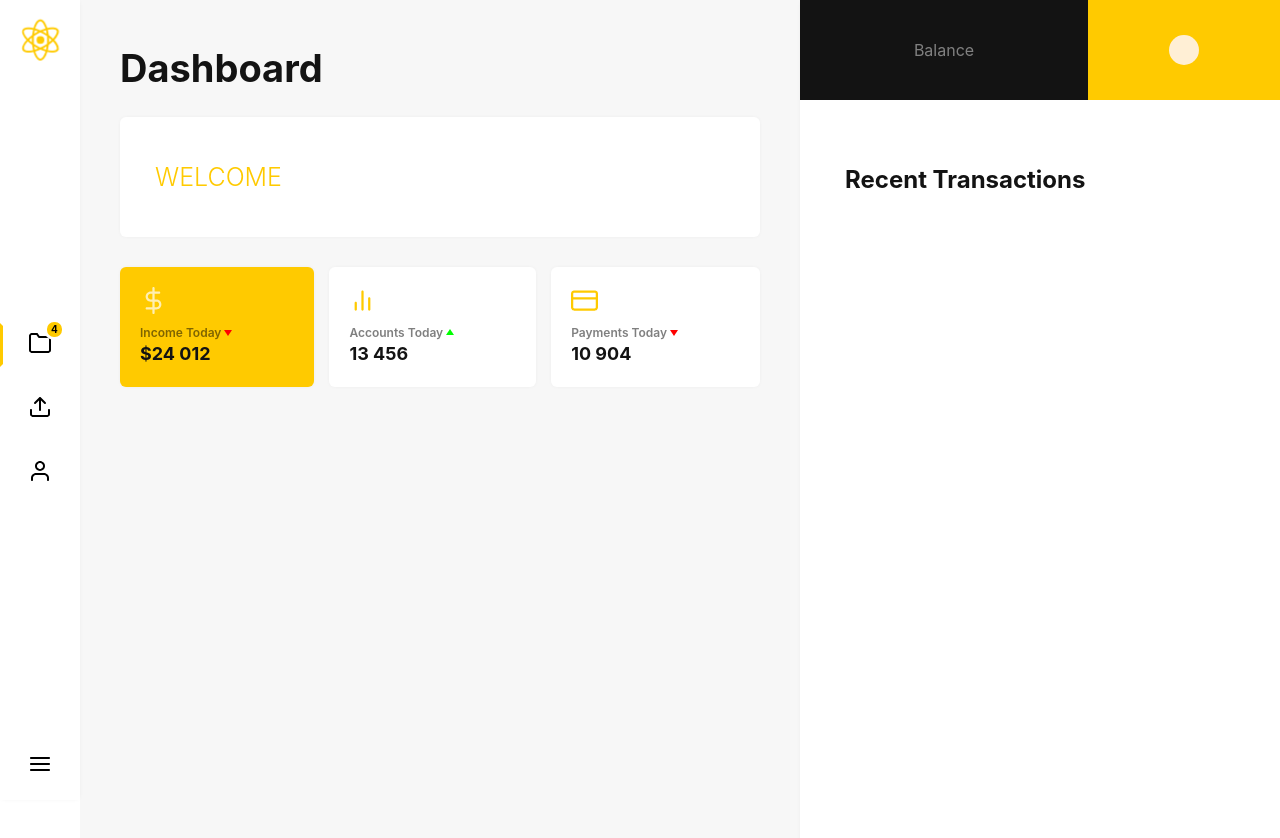
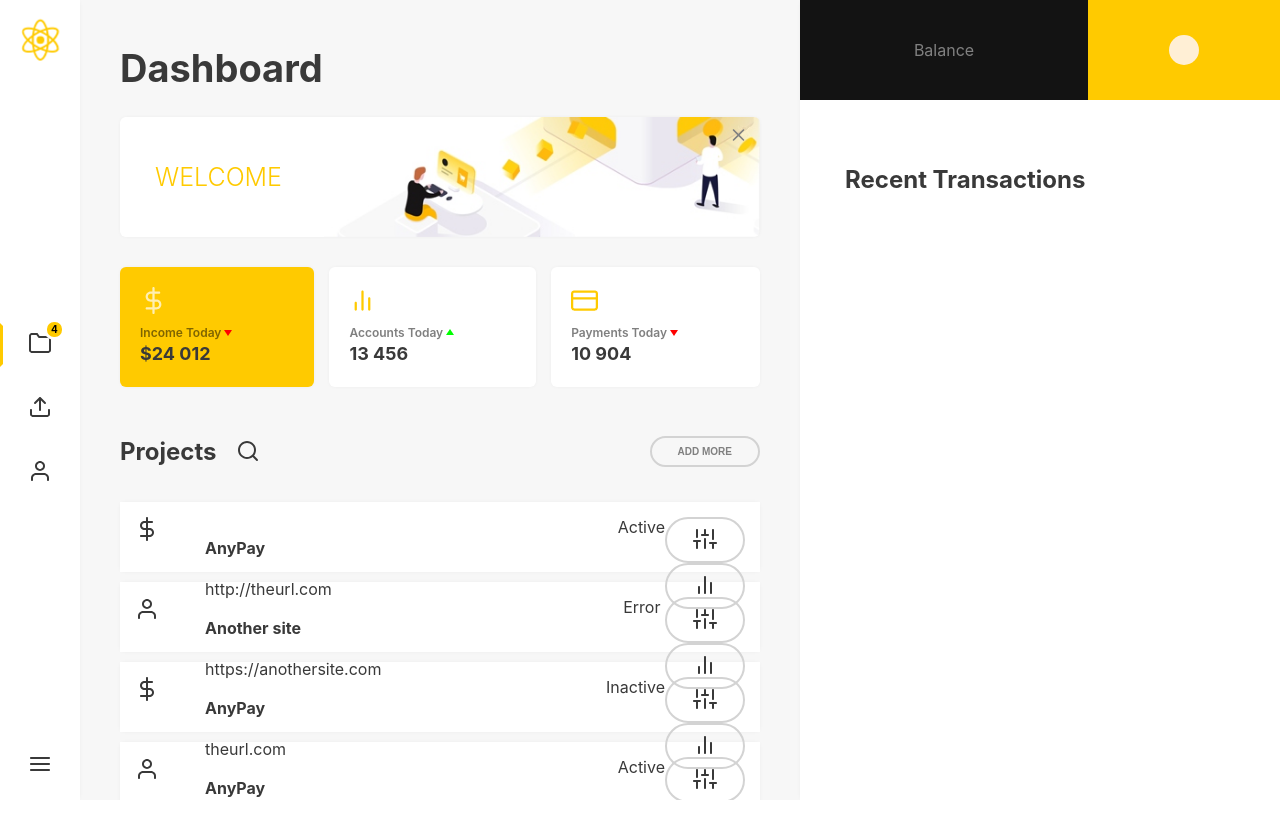
Before and after one commit to nikek/anypay-design, a React (Create React App) app: page / in a window 1280 px wide. Shown: the top 838 px of the page. After the commit the page ends 800 px from the top, so only its background shows below. Built offline with nearby package versions, Linux system fonts and the light colour scheme.

Commit message:
[main] welcome bg and main projects

```diff
--- a/src/App.css
+++ b/src/App.css
@@ -11,7 +11,8 @@
   grid-template-areas: "nav main panel";
   grid-template-columns: 80px 6fr 4fr;
 
-  color: #131313;
+  color: #393939;
+  fill: #393939;
 }
 
 .nav {
@@ -103,12 +104,14 @@
   }
 }
 
+.project-list li,
 .card-shadow,
 .card {
   box-shadow: 0 0 5px -2px rgba(0, 0, 0, 0.1);
 }
 
 .card {
+  position: relative;
   display: grid;
   padding: 20px;
 
@@ -129,6 +132,59 @@
 .card output {
   font-size: 18px;
   font-weight: 700;
+}
+.welcome-background {
+  background-image: url("images/welcome-bg.jpg");
+  background-repeat: no-repeat;
+  background-position: right;
+  background-size: contain;
+}
+.card .close-x {
+  position: absolute;
+  fill: gray;
+  height: 20px;
+  top: 8px;
+  right: 8px;
+}
+
+.section-header {
+  display: flex;
+  align-items: center;
+}
+.section-header h2 {
+  padding-right: 20px;
+}
+.header-right {
+  flex: 1;
+  text-align: right;
+}
+
+.project-list {
+  list-style: none;
+  padding: 0;
+}
+.project-list li {
+  display: grid;
+  grid-template-columns: 70px 10fr 1fr 1fr;
+  height: 70px;
+  width: 100%;
+  background: white;
+  padding: 15px;
+  margin-bottom: 10px;
+}
+
+button {
+  border: 2px solid lightgray;
+  color: gray;
+  padding: 8px 26px;
+  border-radius: 30px;
+  text-transform: uppercase;
+  font-size: 10px;
+  font-weight: 700;
+  background-color: transparent;
+}
+button:hover {
+  background-color: white;
 }
 
 .card-row {
--- a/src/App.js
+++ b/src/App.js
@@ -1,9 +1,133 @@
 import React, { Component } from "react";
 import Nav from "./components/Nav.js";
 import "./App.css";
-import { ReactComponent as DollarSign } from "./SVG/dollar-sign.svg";
-import { ReactComponent as CreditCard } from "./SVG/credit-card.svg";
-import { ReactComponent as BarChart } from "./SVG/bar-chart.svg";
+import { ReactComponent as DollarSignIcon } from "./SVG/dollar-sign.svg";
+import { ReactComponent as CreditCardIcon } from "./SVG/credit-card.svg";
+import { ReactComponent as BarChartIcon } from "./SVG/bar-chart.svg";
+import { ReactComponent as XIcon } from "./SVG/x.svg";
+import { ReactComponent as SearchIcon } from "./SVG/search.svg";
+import { ReactComponent as SettingsIcon } from "./SVG/sliders.svg";
+import { ReactComponent as UserIcon } from "./SVG/user.svg";
+
+function WelcomeCard() {
+  return (
+    <div className="card-row">
+      <div className="card welcome-background">
+        <span className="welcome-text">Welcome</span>
+        <XIcon className="close-x" />
+      </div>
+    </div>
+  );
+}
+
+function StatusCards() {
+  return (
+    <div className="card-row">
+      <div className="card card--yellow">
+        <DollarSignIcon />
+        <label>
+          Income Today <i className="down-arrow" />
+        </label>
+        <output>$24 012</output>
+      </div>
+      <div className="card">
+        <BarChartIcon />
+        <label>
+          Accounts Today <i className="up-arrow" />
+        </label>
+        <output>13 456</output>
+      </div>
+      <div className="card">
+        <CreditCardIcon />
+        <label>
+          Payments Today <i className="down-arrow" />
+        </label>
+        <output>10 904</output>
+      </div>
+    </div>
+  );
+}
+
+const projects = [
+  {
+    icon: DollarSignIcon,
+    title: "AnyPay",
+    url: "http://theurl.com",
+    status: "active"
+  },
+  {
+    icon: UserIcon,
+    title: "Another site",
+    url: "https://anothersite.com",
+    status: "error"
+  },
+  {
+    icon: DollarSignIcon,
+    title: "AnyPay",
+    url: "theurl.com",
+    status: "inactive"
+  },
+  {
+    icon: UserIcon,
+    title: "AnyPay",
+    url: "theurl.com",
+    status: "active"
+  }
+];
+
+function StatusIndicator({ status }) {
+  switch (status) {
+    case "active":
+      return <span className="dot-active">Active</span>;
+    case "error":
+      return <span className="dot-error">Error</span>;
+    default:
+      return <span className="dot-inactive">Inactive</span>;
+  }
+}
+
+function ProjectRow({ project }) {
+  const Icon = project.icon;
+  return (
+    <li>
+      <Icon />
+      <div>
+        <h4>{project.title}</h4>
+        <span>{project.url}</span>
+      </div>
+      <div>
+        <StatusIndicator status={project.status} />
+      </div>
+      <div>
+        <button alt="settings">
+          <SettingsIcon />
+        </button>
+        <button alt="analytics">
+          <BarChartIcon />
+        </button>
+      </div>
+    </li>
+  );
+}
+
+function MainProjects() {
+  return (
+    <section>
+      <header className="section-header">
+        <h2>Projects</h2>
+        <SearchIcon />
+        <div className="header-right">
+          <button>Add More</button>
+        </div>
+      </header>
+      <ul className="project-list">
+        {projects.map((project, i) => (
+          <ProjectRow key={i} project={project} />
+        ))}
+      </ul>
+    </section>
+  );
+}
 
 class App extends Component {
   render() {
@@ -12,34 +136,9 @@ class App extends Component {
         <Nav />
         <main className="main">
           <h1 className="page-title">Dashboard</h1>
-          <div className="card-row">
-            <div className="card">
-              <span className="welcome-text">Welcome</span>
-            </div>
-          </div>
-          <div className="card-row">
-            <div className="card card--yellow">
-              <DollarSign />
-              <label>
-                Income Today <i className="down-arrow" />
-              </label>
-              <output>$24 012</output>
-            </div>
-            <div className="card">
-              <BarChart />
-              <label>
-                Accounts Today <i className="up-arrow" />
-              </label>
-              <output>13 456</output>
-            </div>
-            <div className="card">
-              <CreditCard />
-              <label>
-                Payments Today <i className="down-arrow" />
-              </label>
-              <output>10 904</output>
-            </div>
-          </div>
+          <WelcomeCard />
+          <StatusCards />
+          <MainProjects />
         </main>
         <div className="panel card-shadow">
           <nav className="user">
--- a/src/index.css
+++ b/src/index.css
@@ -12,3 +12,7 @@ code {
   font-family: source-code-pro, Menlo, Monaco, Consolas, "Courier New",
     monospace;
 }
+
+* {
+  box-sizing: border-box;
+}
```
Also changed, not shown: src/images/welcome-bg.jpg (added), src/images/welcome-bg.png (added).
